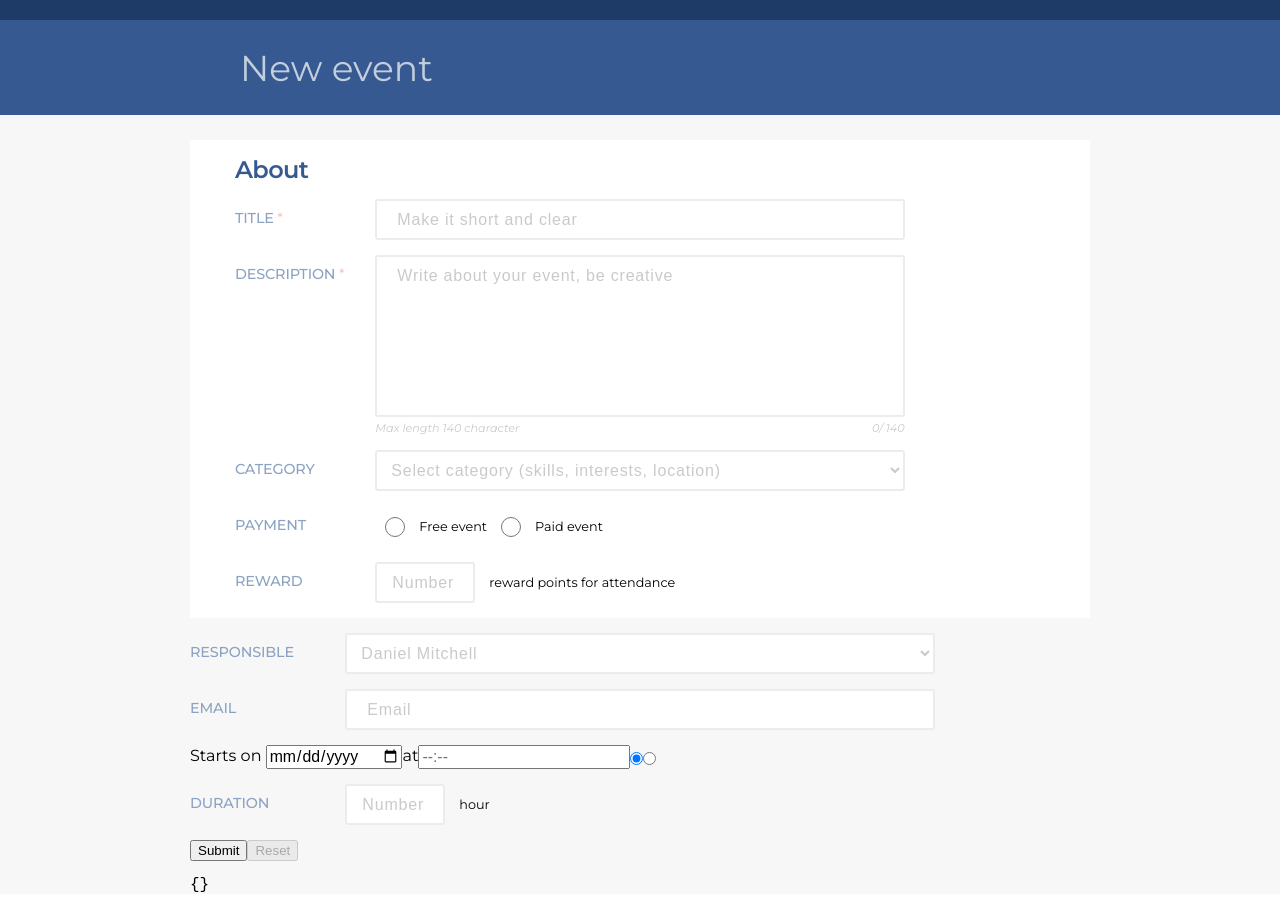
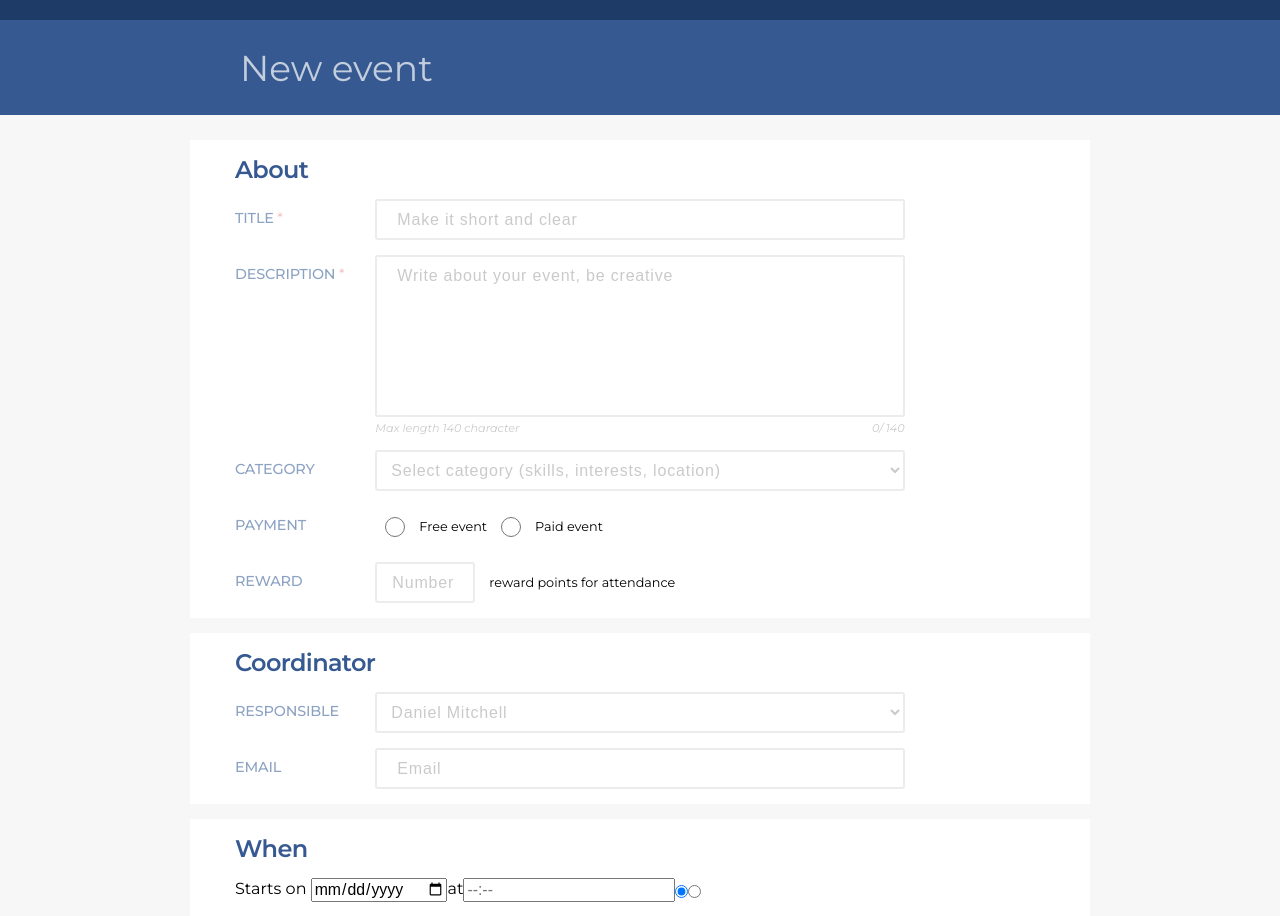
Before and after one commit to morawskiOZ/Monterail_Task, a React (Create React App) app: page / in a window 1280 px wide. Shown: the top 916 px of the page. Before the commit the page ends 894 px from the top, so only its background shows below. Built offline with nearby package versions, Linux system fonts and the light colour scheme.

Commit message:
put all inputs in blocks

```diff
--- a/src/components/MainForm/MainForm.tsx
+++ b/src/components/MainForm/MainForm.tsx
@@ -9,7 +9,7 @@ import FormBlock from "./FormBlock/FormBlock"
 import { DateComponent } from "./FormInput/DateComponent/DateComponent"
 import FormInput from "./FormInput/FormInput"
 import "./MainForm.scss"
-import { FormValues } from "ts/Form/Form_interfaces.js";
+import { FormValues } from "ts/Form/Form_interfaces.js"
 
 // TODO: maybe add content styling to APP max width and color to body
 const MainForm = () => {
@@ -53,7 +53,7 @@ const MainForm = () => {
                 />
               ))}
             </FormBlock>
-
+            <FormBlock title={"Coordinator"}>
               {inputsSchema.coordinator.map(input => (
                 <FormInput
                   key={input.name}
@@ -65,6 +65,8 @@ const MainForm = () => {
                   values={values as FormValues}
                 />
               ))}
+            </FormBlock>
+            <FormBlock title={"When"}>
               <Field
                 name={InputNames.DATE}
                 label="Starts on "
@@ -85,6 +87,7 @@ const MainForm = () => {
                   information={input.information}
                 />
               ))}
+            </FormBlock>
             <div className="buttons">
               <button type="submit" disabled={submitting}>
                 Submit
```
Lines whose indentation alone changed are shown as unchanged.
